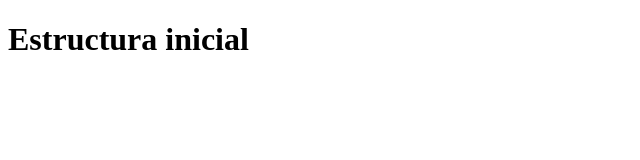
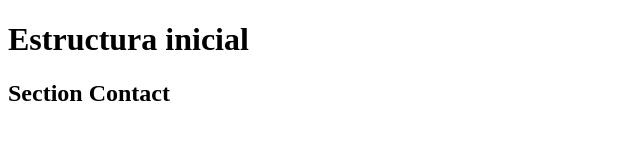
Before and after one commit to Rafael-VLA/inicio-git, a plain HTML site: page index.html in a window 1280 px wide. Shown: the whole page, without its empty margins (0-640 px from the left). Drawn offline with Linux system fonts and the light colour scheme.

Commit message:
Se agregó la sección del contacto

```diff
--- a/index.html
+++ b/index.html
@@ -12,5 +12,9 @@
 
     </div>
 
+    <section>
+        <h1>Section Contact</h1>
+    </section>
+
 </body>
 </html>
```
